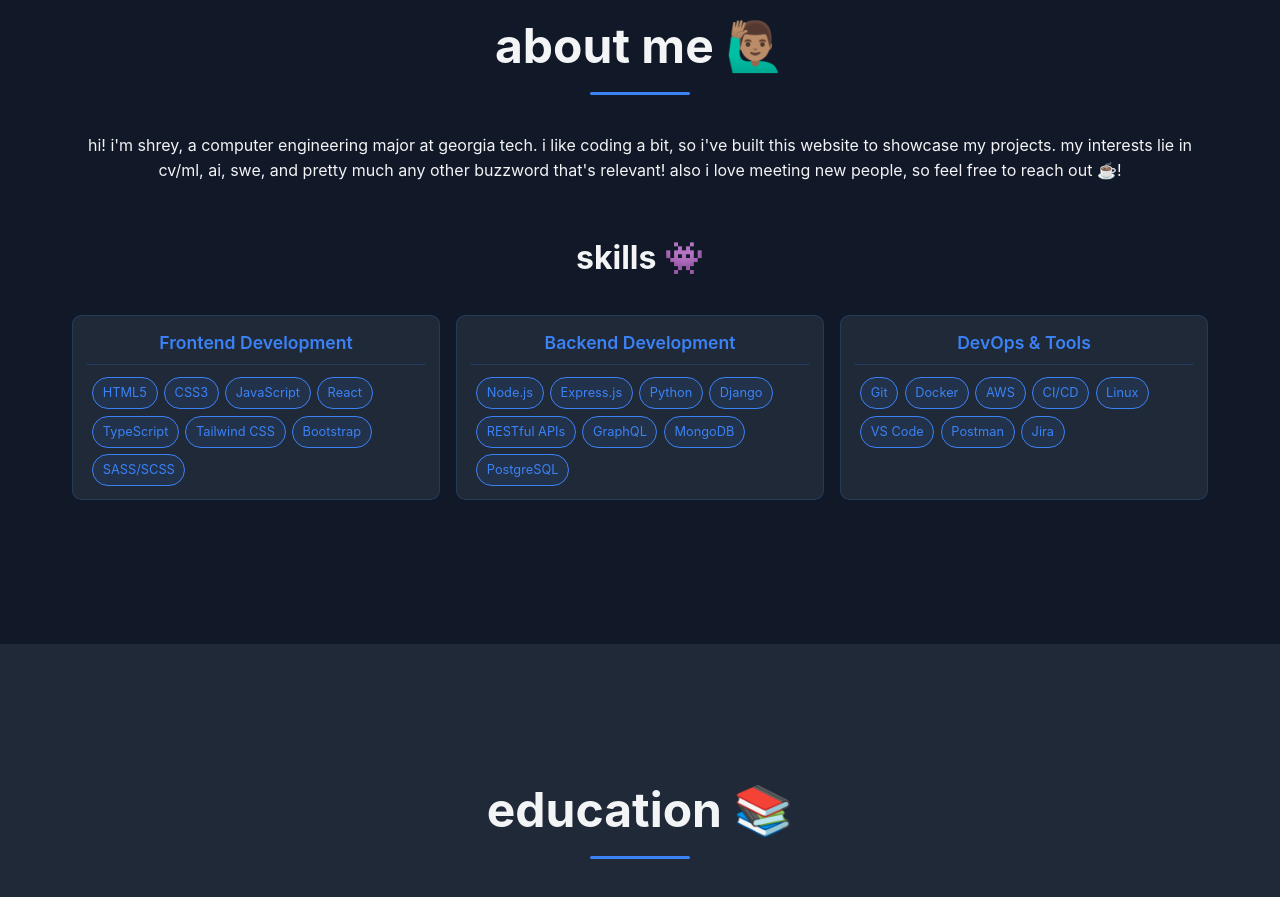
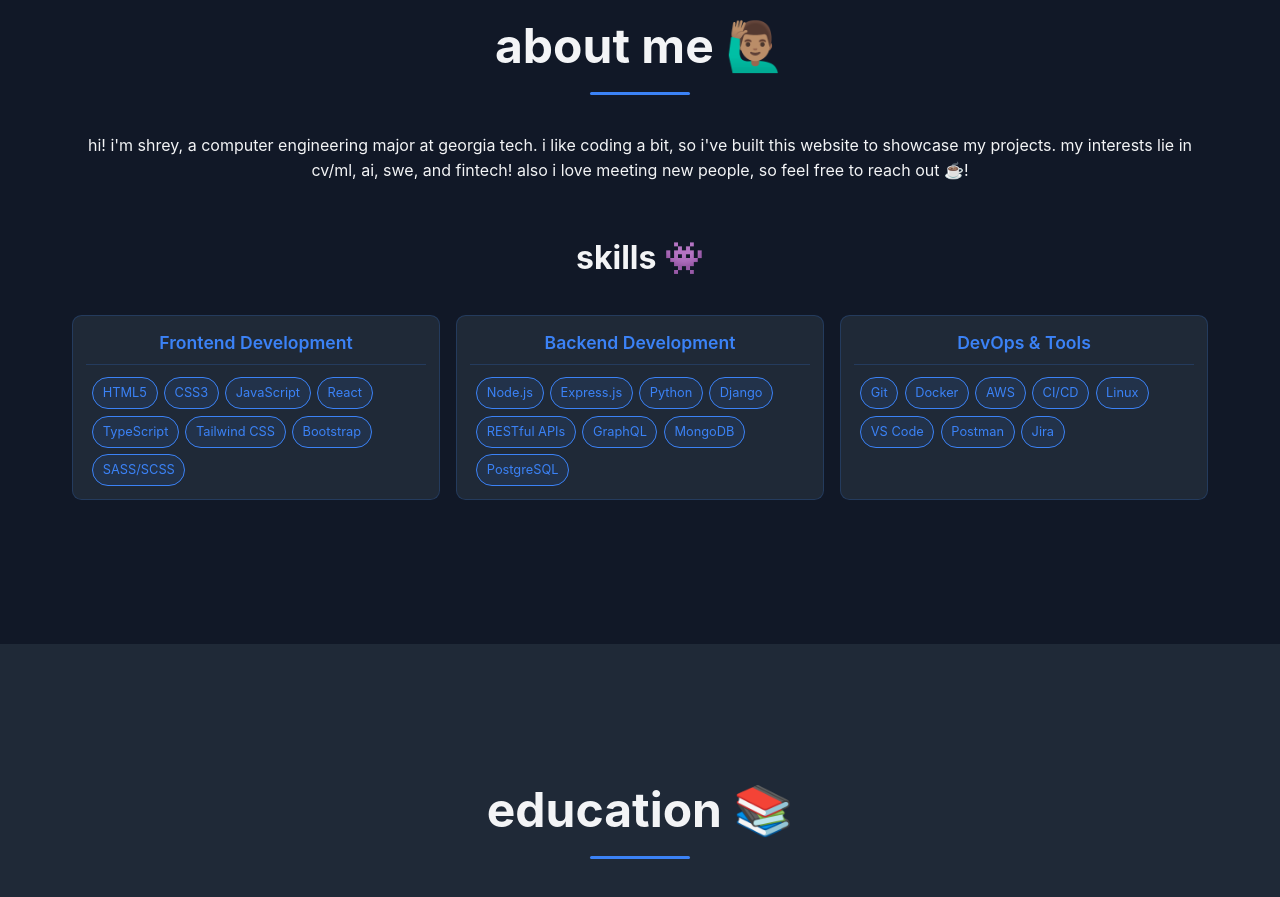
Before and after one commit to agshrey/website, a React (Vite) app: page / in a window 1280 px wide. Shown: the part 920-1817 px from the top of the page. Built offline with nearby package versions, Linux system fonts and the light colour scheme.

Commit message:
update bio

```diff
--- a/src/App.jsx
+++ b/src/App.jsx
@@ -344,7 +344,7 @@ function App() {
             <p>
               <center>
                 hi! i'm shrey, a computer engineering major at georgia tech. i like coding a bit, so i've built this website to showcase my projects.
-                my interests lie in cv/ml, ai, swe, and pretty much any other buzzword that's relevant! also i love meeting new people, so feel free to reach out ☕️!
+                my interests lie in cv/ml, ai, swe, and fintech! also i love meeting new people, so feel free to reach out ☕️!
               </center>
             </p>
             <div className="skills">
```
